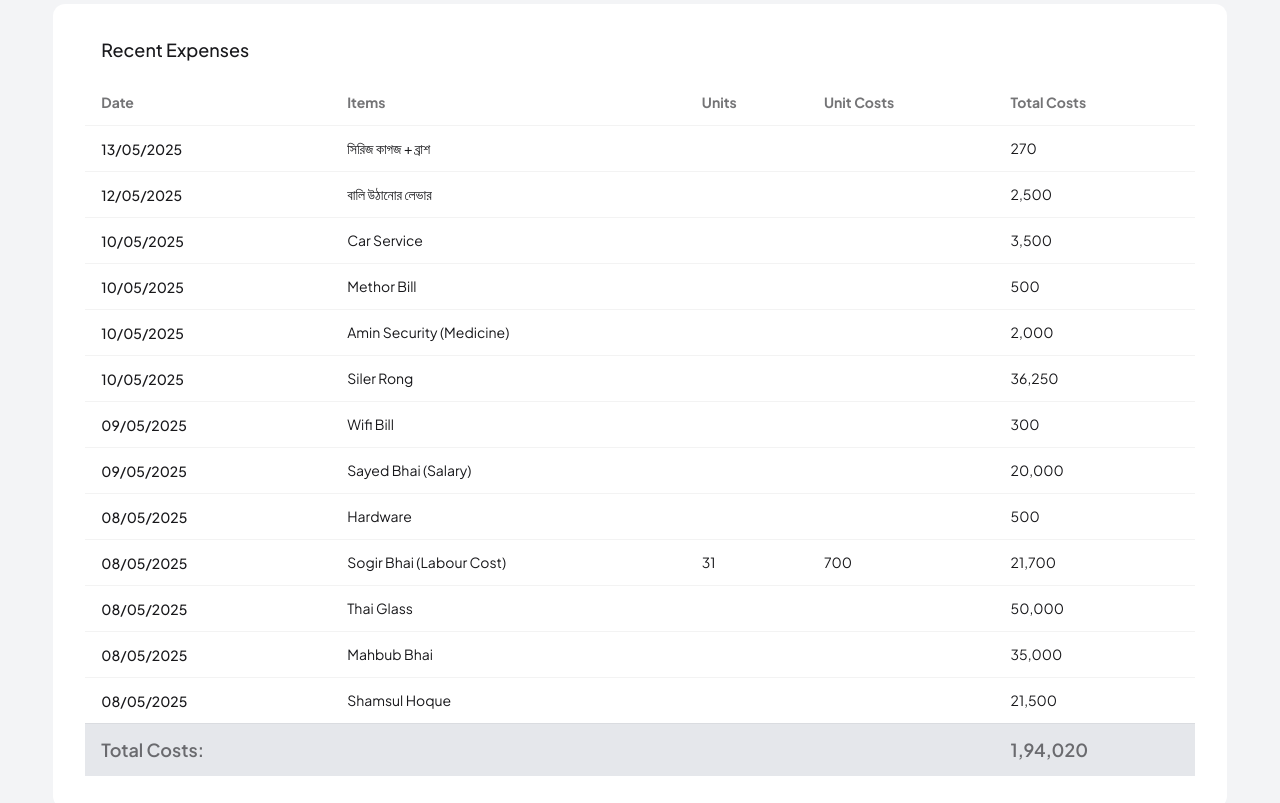
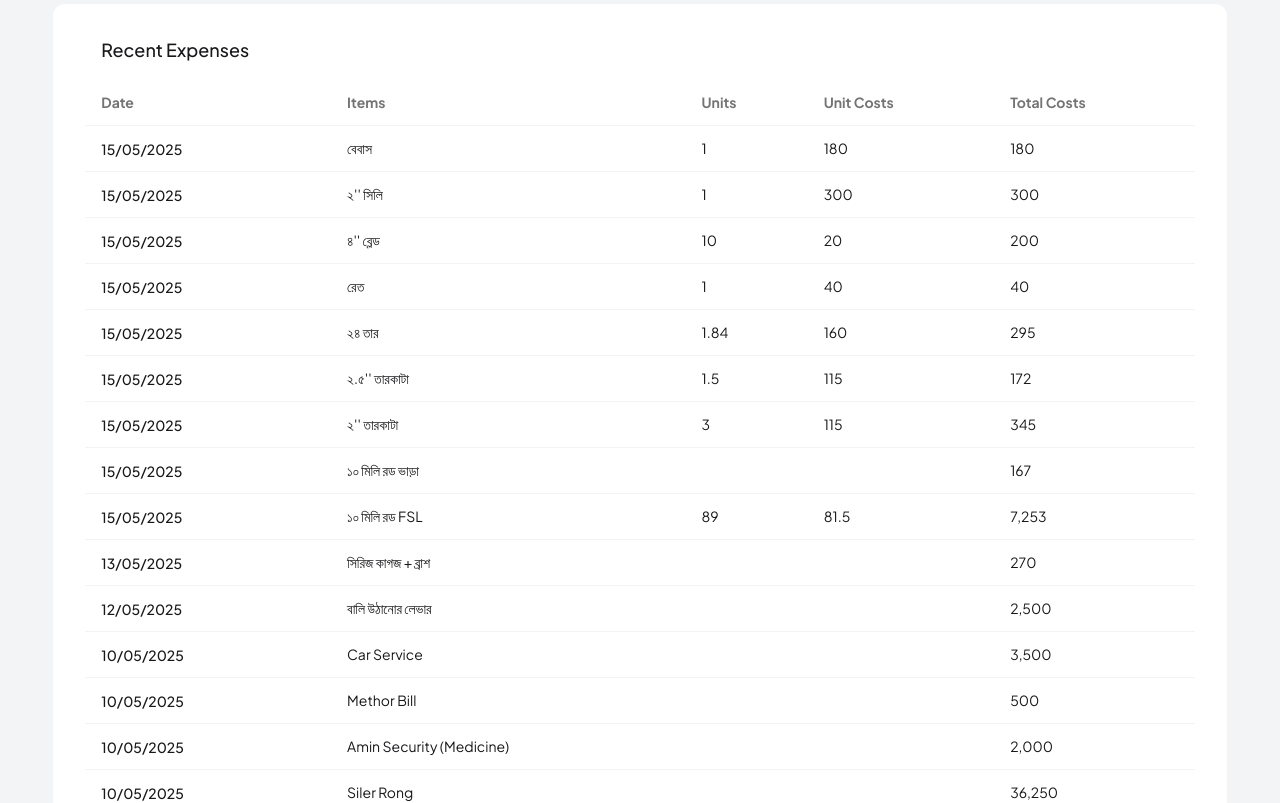
Before and after one commit to hamadismail/takwa-tower, a React (Vite) app: page /expenses in a window 1280 px wide. Shown: the part 500-1303 px from the top of the page. Built offline with nearby package versions, Linux system fonts and the light colour scheme.

Commit message:
added new expenses

```diff
--- a/public/costs.json
+++ b/public/costs.json
@@ -4,6 +4,78 @@
     "month": "May",
     "year": 2025,
     "costs": [
+      {
+        "id": 1559,
+        "date": "15/05/2025",
+        "item": "বেবাস",
+        "unit": 1,
+        "unit_cost": 180,
+        "total_cost": 180
+      },
+      {
+        "id": 1558,
+        "date": "15/05/2025",
+        "item": "২'' সিলি",
+        "unit": 1,
+        "unit_cost": 300,
+        "total_cost": 300
+      },
+      {
+        "id": 1557,
+        "date": "15/05/2025",
+        "item": "৪'' ব্লেড",
+        "unit": 10,
+        "unit_cost": 20,
+        "total_cost": 200
+      },
+      {
+        "id": 1556,
+        "date": "15/05/2025",
+        "item": "রেত",
+        "unit": 1,
+        "unit_cost": 40,
+        "total_cost": 40
+      },
+      {
+        "id": 1555,
+        "date": "15/05/2025",
+        "item": "২৪ তার",
+        "unit": 1.84,
+        "unit_cost": 160,
+        "total_cost": 295
+      },
+      {
+        "id": 1554,
+        "date": "15/05/2025",
+        "item": "২.৫'' তারকাটা",
+        "unit": 1.5,
+        "unit_cost": 115,
+        "total_cost": 172
+      },
+      {
+        "id": 1553,
+        "date": "15/05/2025",
+        "item": "২'' তারকাটা",
+        "unit": 3,
+        "unit_cost": 115,
+        "total_cost": 345
+      },
+      {
+        "id": 1552,
+        "date": "15/05/2025",
+        "item": "১০ মিলি রড ভাড়া",
+        "unit": null,
+        "unit_cost": null,
+        "total_cost": 167
+      },
+      {
+        "id": 1551,
+        "date": "15/05/2025",
+        "item": "১০ মিলি রড FSL",
+        "unit": 89,
+        "unit_cost": 81.5,
+        "total_cost": 7253
+      },
       {
         "id": 135,
         "date": "13/05/2025",
--- a/src/components/Finance.jsx
+++ b/src/components/Finance.jsx
@@ -29,6 +29,24 @@ const Finance = () => {
           </p>
         </div>
 
+        {/* expenses card */}
+        <div className="flex-[5] bg-gray-100 p-4 m-4 rounded-2xl">
+          <h1 className="text-center text-xl font-semibold">Total Expenses</h1>
+          <p className="mt-4 text-2xl text-center text-red-600 font-medium p-8 bg-red-100 rounded-2xl">
+            {formatAmount(costs)} BDT
+          </p>
+          <p className="text-sm mt-1 text-center">Since January 2025</p>
+          <button
+            onClick={() => {
+              navigate("/expenses");
+              window.scrollTo(0, 0);
+            }}
+            className="mt-4 cursor-pointer bg-red-600 text-white w-full font-semibold p-2 rounded-full"
+          >
+            View Details
+          </button>
+        </div>
+
         {/* investment card */}
         <div className="flex-[5] bg-gray-100 p-4 m-4 rounded-2xl">
           <h1 className="text-center text-xl font-semibold">
@@ -49,24 +67,6 @@ const Finance = () => {
             View Details
           </button>
         </div>
-
-        {/* expenses card */}
-        <div className="flex-[5] bg-gray-100 p-4 m-4 rounded-2xl">
-          <h1 className="text-center text-xl font-semibold">Total Expenses</h1>
-          <p className="mt-4 text-2xl text-center text-red-600 font-medium p-8 bg-red-100 rounded-2xl">
-            {formatAmount(costs)} BDT
-          </p>
-          <p className="text-sm mt-1 text-center">Since January 2025</p>
-          <button
-            onClick={() => {
-              navigate("/expenses");
-              window.scrollTo(0, 0);
-            }}
-            className="mt-4 cursor-pointer bg-red-600 text-white w-full font-semibold p-2 rounded-full"
-          >
-            View Details
-          </button>
-        </div>
       </div>
     </div>
   );
```
